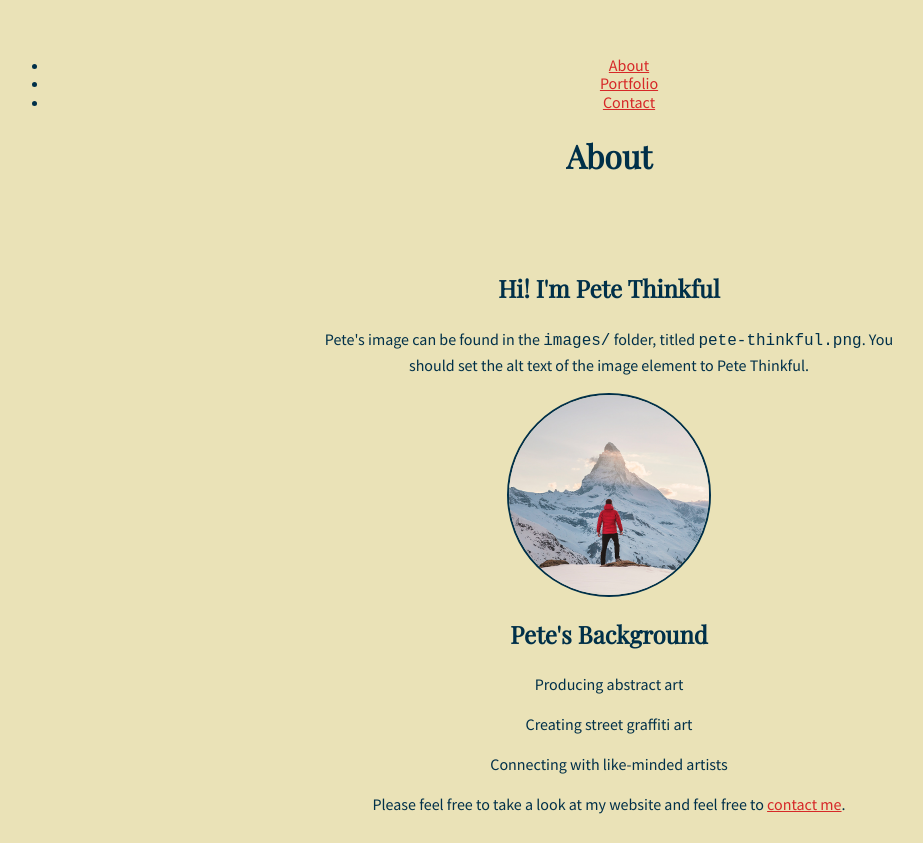
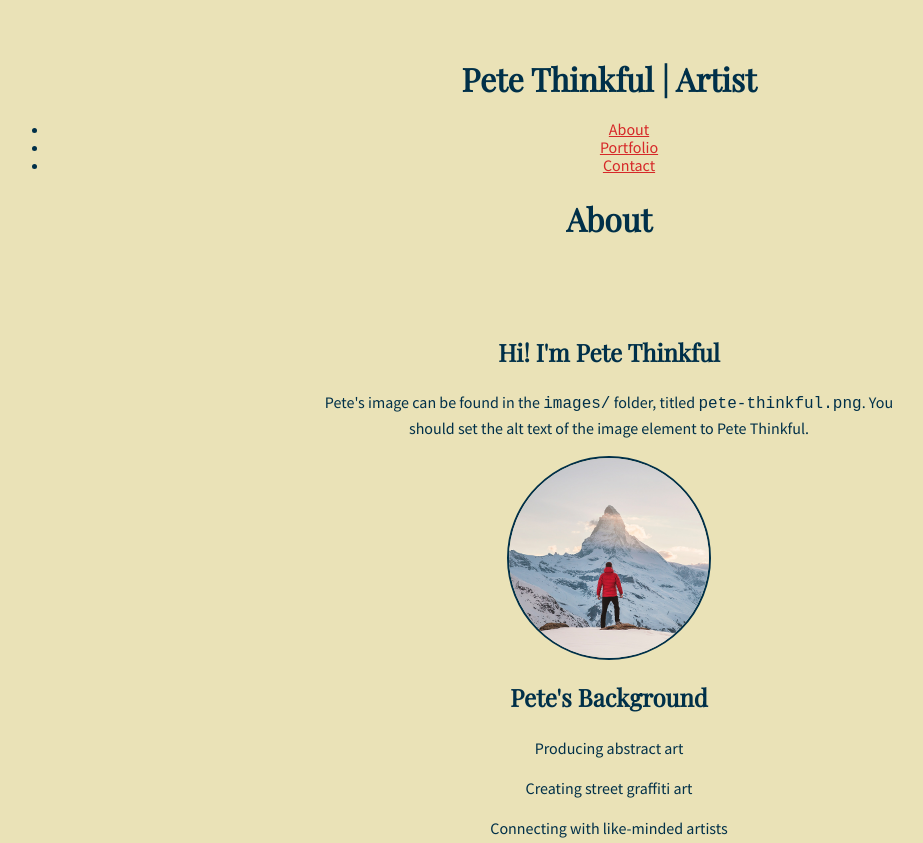
Before and after one commit to miahpage1/Pete-Thinkful, a plain HTML site: page index.html in a window 1280 px wide. Shown: the top 843 px of the page, without its empty margins (31-954 px from the left). Drawn offline with nearby package versions, Linux system fonts and the light colour scheme.

Commit message:
Update index.html

```diff
--- a/index.html
+++ b/index.html
@@ -12,7 +12,10 @@
 
 <body>
   <header>
-    <nav>
+<header class="group">
+      <h1>Pete Thinkful | Artist</h1>
+      <nav class="item">
+        <nav>
       <ul>
         <li><a href="#about">About</a></li>
         <li><a href="#portfolio">Portfolio</a></li>
```
